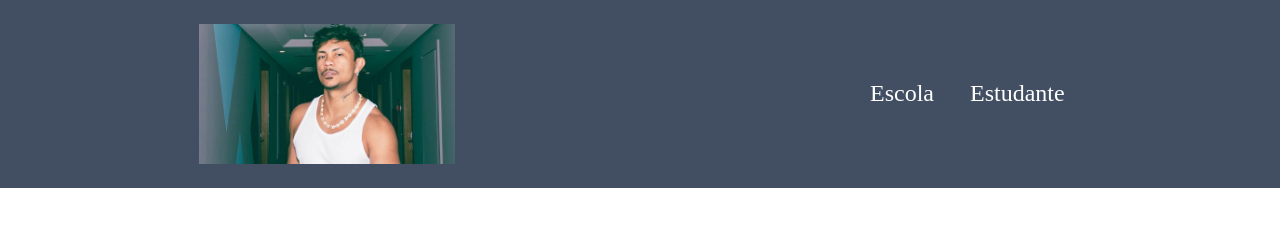
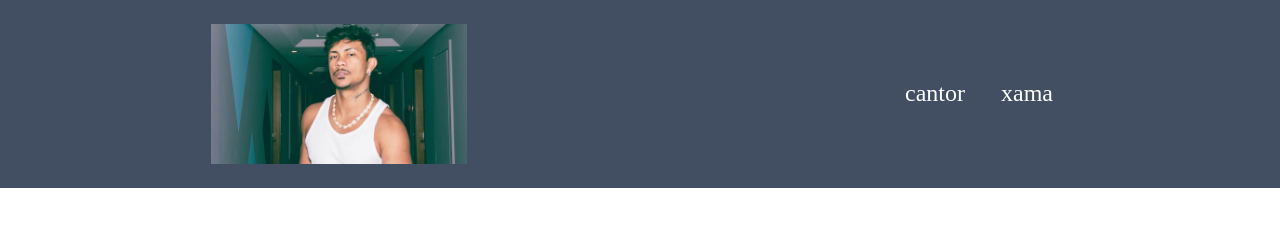
Before and after one commit to vitoriafaria22/programa-o, a plain HTML site: page programa-o-main/index.html in a window 1280 px wide. Drawn offline with Linux system fonts and the light colour scheme.

Commit message:
Update index.html

```diff
--- a/programa-o-main/index.html
+++ b/programa-o-main/index.html
@@ -11,8 +11,8 @@
        <header class="cabecalho">
         <img class="cabecalho-imagem" src="xama.jpg" alt="xama">
         <ul class="cabecalho-lista">
-            <li class="cabecalho-lista-item">Escola</li>
-            <li class="cabecalho-lista-item">Estudante</li>
+            <li class="cabecalho-lista-item">cantor</li>
+            <li class="cabecalho-lista-item">xama</li>
         </ul>
     </header>
 
```
